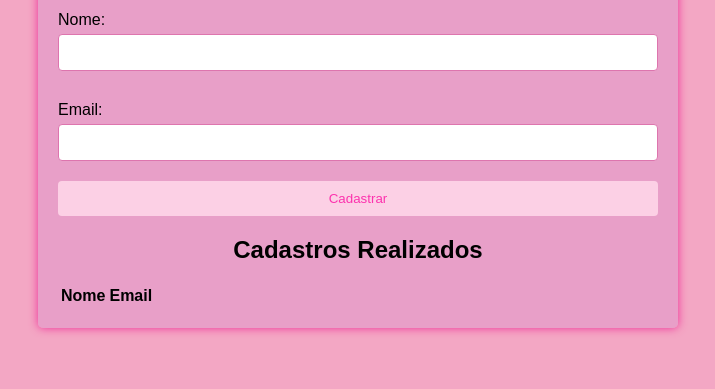
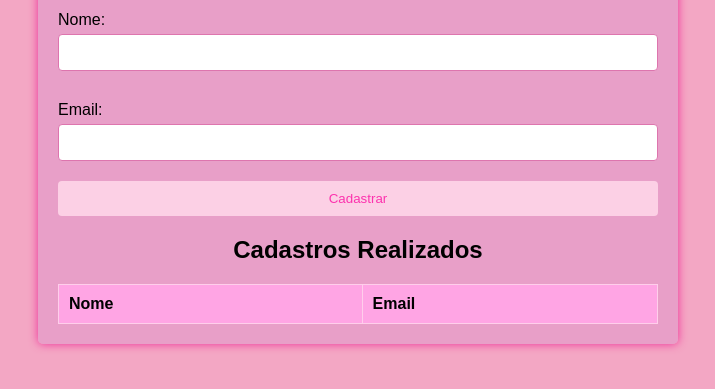
Before and after one commit to Ngsc013/atividadefinal, a plain HTML site: page index.html in a window 1280 px wide. Shown: the part 119-508 px from the top of the page, without its empty margins (282-997 px from the left). Drawn offline with Linux system fonts and the light colour scheme.

Commit message:
cadastro

```diff
--- a/style.css
+++ b/style.css
@@ -42,3 +42,22 @@ button {
     border-radius: 4px;
     cursor: pointer;
 }
+button:hover {
+    background-color: #f35bc0;
+}
+
+table {
+    width: 100%;
+    margin-top: 20px;
+    border-collapse: collapse;
+}
+
+th, td {
+    padding: 10px;
+    border: 1px solid #ffceeb;
+    text-align: left;
+}
+
+th {
+    background-color: #ffa5e4;
+}
```
